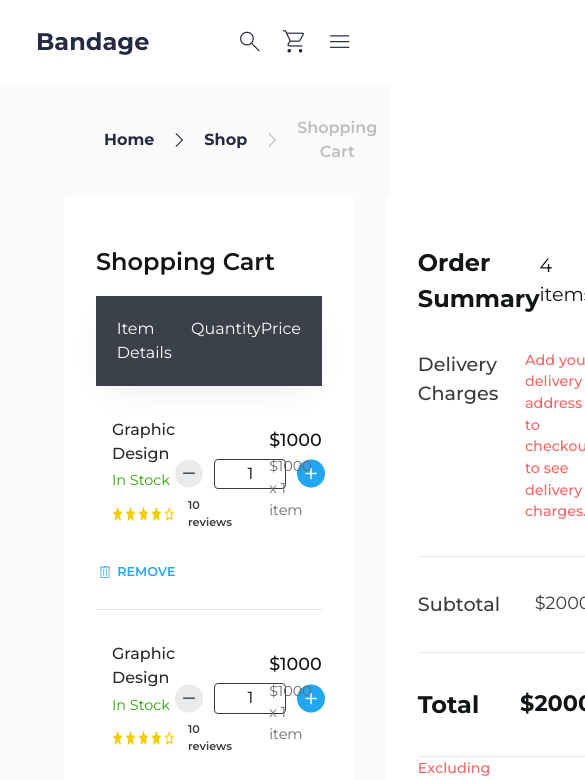
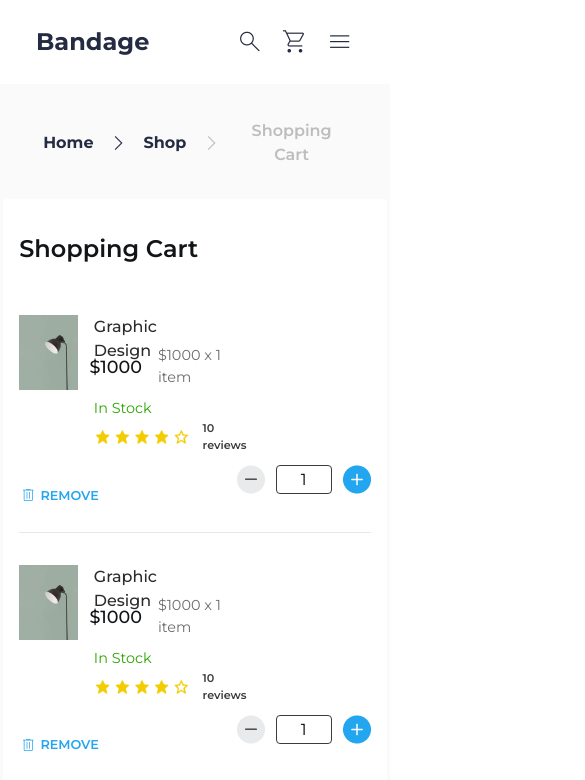
Before and after one commit to CrownedTechie/Sample-ecommerce-site, a React (Vite) app: page /shoppingcart in a window 390 px wide. Shown: the top 780 px of the page, 585 px wide, since content can reach past the window. Built offline with nearby package versions, Linux system fonts and the light colour scheme.

Commit message:
style the mobile view for the order cart in shopping cart page

```diff
--- a/src/components/CartBox.jsx
+++ b/src/components/CartBox.jsx
@@ -1,7 +1,6 @@
 import '../stylings/CartBox.css';
 import { Link } from 'react-router-dom';
 import OrderCart from './OrderCart';
-import IconBtn from './IconBtn';
 import paymentOptions from '../assets/payment-options.png';
 import DisplayImg from './DisplayImg';
 
--- a/src/components/OrderCart.jsx
+++ b/src/components/OrderCart.jsx
@@ -20,7 +20,7 @@ const OrderCart = () => {
 
                 <h5>In Stock</h5>
 
-                <div>
+                <div className="orderDetails-rating">
                   <DisplayImg img={stars} />
 
                   <span> 10 reviews </span>
--- a/src/stylings/CartBox.css
+++ b/src/stylings/CartBox.css
@@ -141,3 +141,28 @@
     width: 9.625rem;
     height: .9375rem;
 }
+
+
+        /* MOBILE DESIGN  */
+@media screen and (max-width: 900px) {
+    .cart-section {
+        padding: .2rem;
+    }
+
+    .cart-header {
+        display: flex;
+        justify-content: center;
+    }
+
+    .cart-box {
+        grid-template-columns: none;
+    }
+
+    .cart-headings {
+        display: none;
+    }
+
+    .cart-details {
+        padding: 1rem;
+    }
+}
--- a/src/stylings/OrderCart.css
+++ b/src/stylings/OrderCart.css
@@ -1,6 +1,5 @@
 .order-cart {
     padding-top: 2rem;
-
 }
 
 .order-cart div:nth-child(1) {
@@ -97,3 +96,49 @@
     font-size: .8rem;
     padding: 1rem 0;
 }
+
+
+        /* MOBILE DESIGN */
+@media screen and (max-width: 900px) {
+    .order-cart {
+        position: relative;
+    }
+
+    .orderCart-details {
+        gap: 0;
+    }
+
+    .orderCart-details h5 {
+        margin-top: 2.2rem;
+    }
+
+    .orderDetails-rating {
+        gap: .2rem;
+    }
+
+    .orderCart-quantity {
+       position: absolute;
+       bottom: 0;
+       top: 72.3%;
+       right: 0;
+       height: 2rem;
+    }
+
+    .orderCart-quantity span {
+        border: 0.5px solid #3A3C3E;
+        border-radius: .25rem;
+        padding: .1rem 1.5rem;
+    }
+
+    .orderCart-price {
+        flex-direction: row;
+        align-items: center;
+        gap: 1rem;
+        width: 40%;
+        position: absolute;
+        justify-content: flex-start;
+        top: 24.9%;
+        left: 20%;
+    }
+
+}
```
